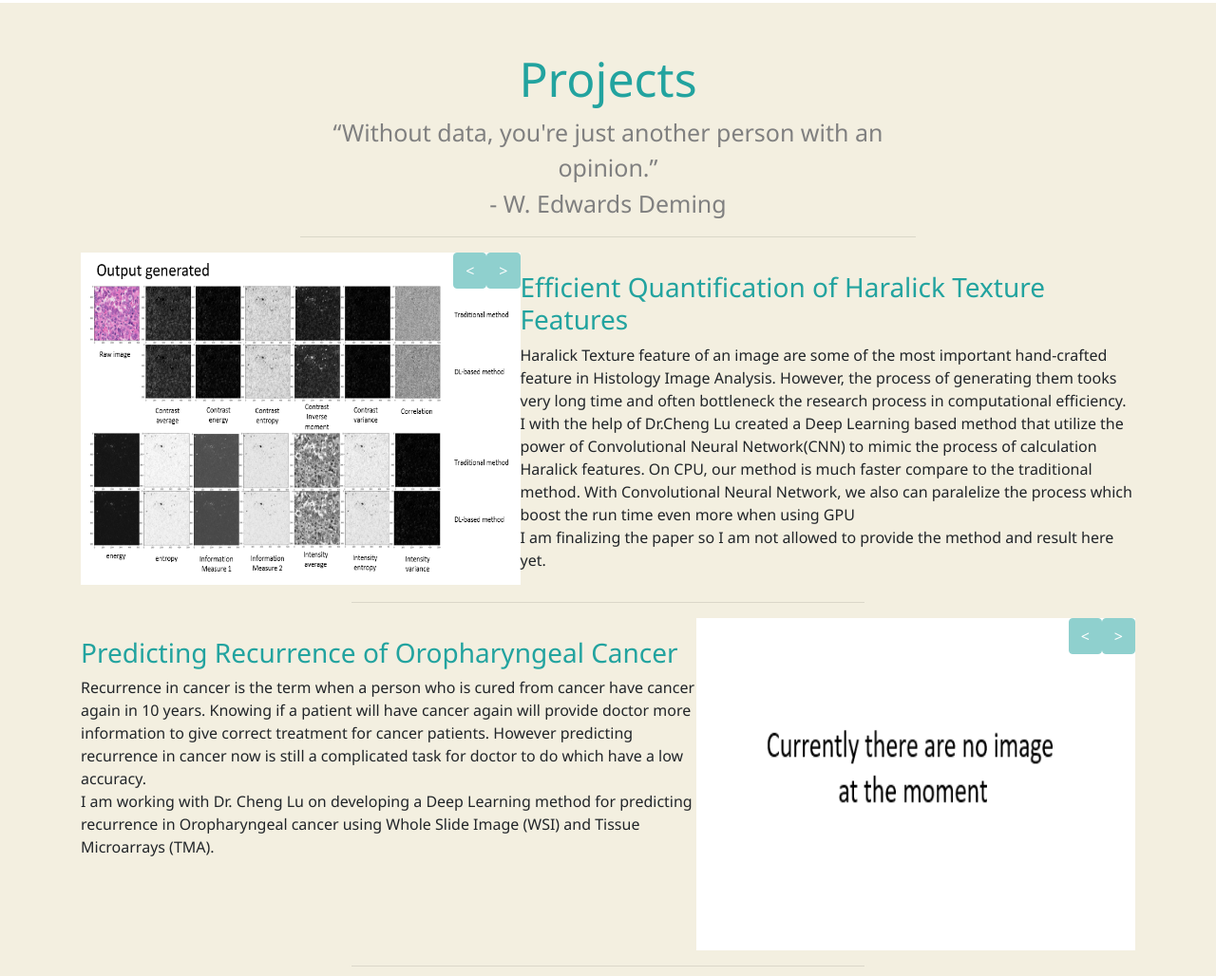
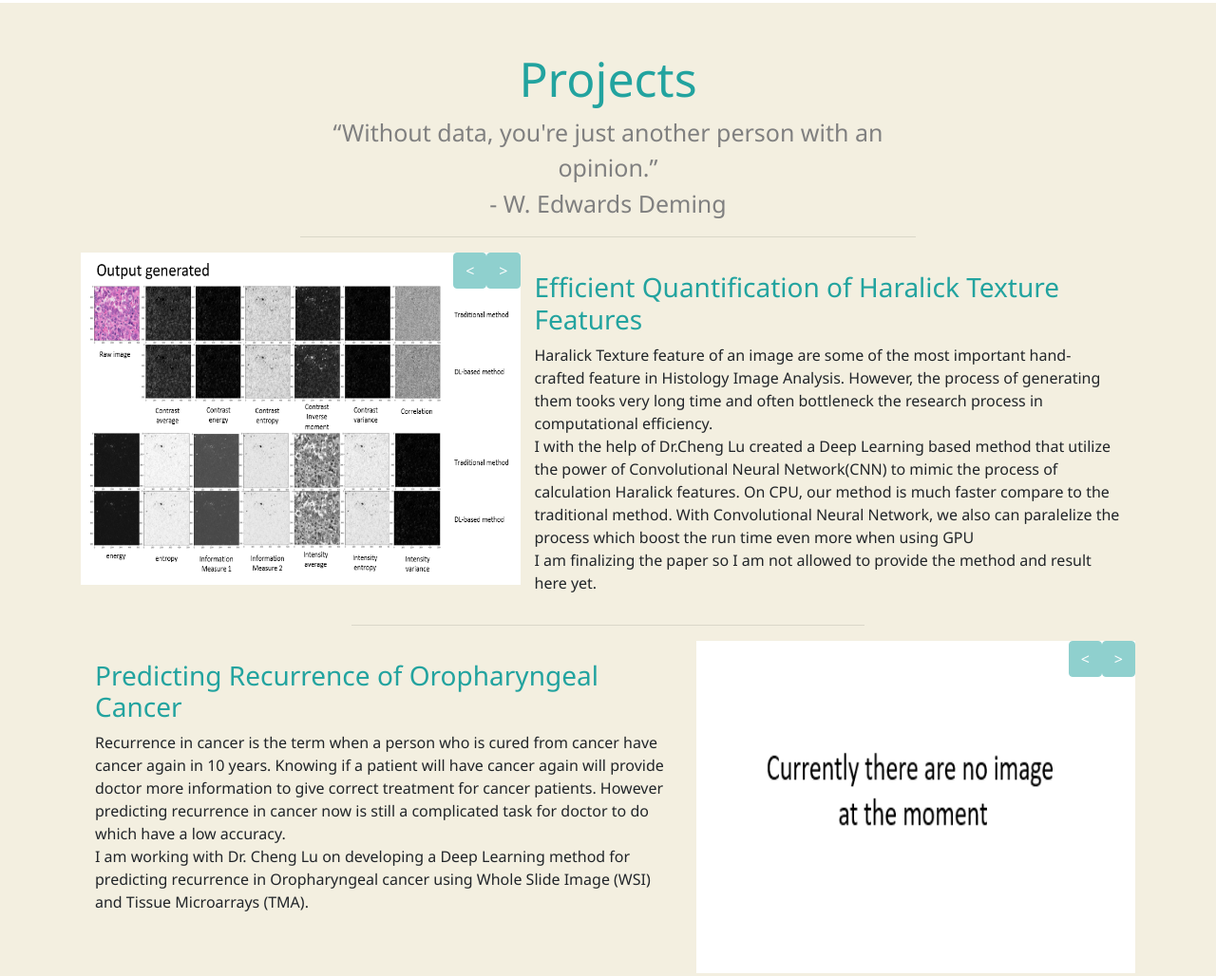
Before and after one commit to khoibaka/InteractiveResume, a plain HTML site: page index.html in a window 1280 px wide. Shown: the part 3107-4135 px from the top of the page at 95% size. Drawn offline with nearby package versions, Linux system fonts and the light colour scheme.

Commit message:
finalizing initial website

```diff
--- a/css/resume.css
+++ b/css/resume.css
@@ -145,9 +145,7 @@ html {
   padding: 0 0 !important
 }
 
-.desc{
-  padding: 0 0 !important;
-}
+
 
 
 .no-image{
```
